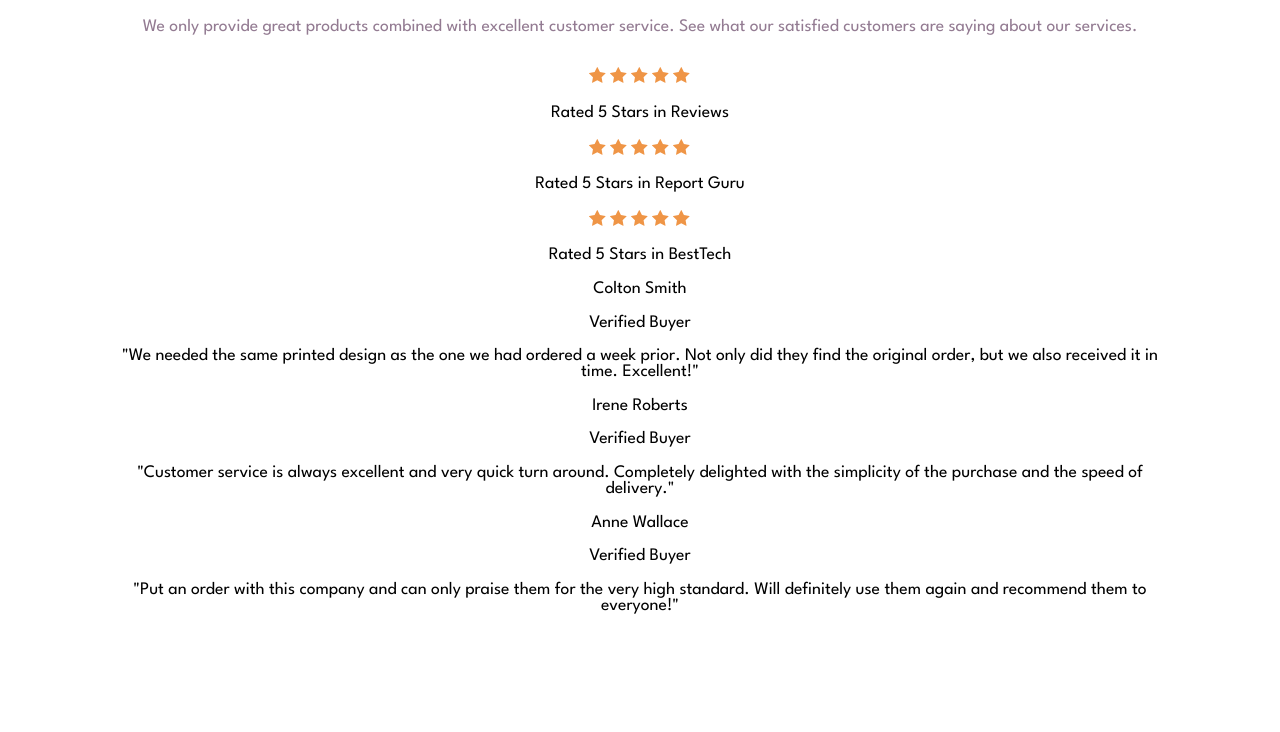
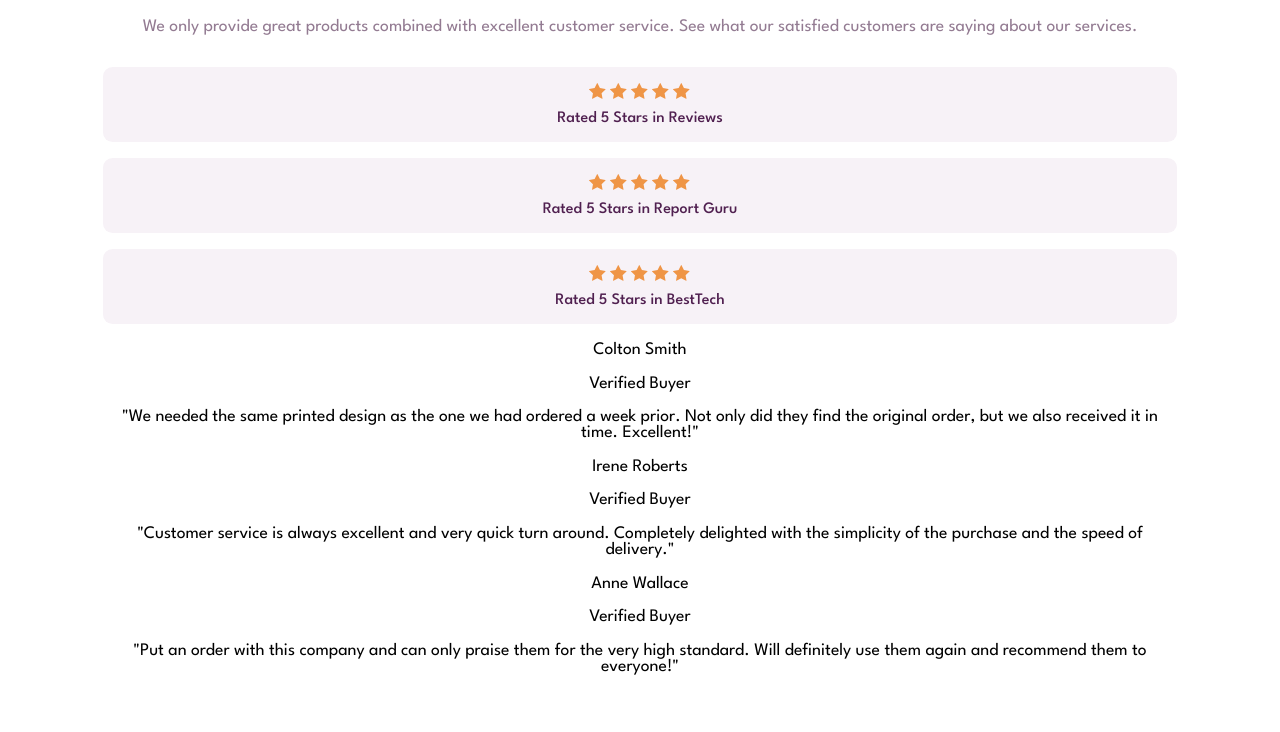
Before and after one commit to MartinsitoBritoDiaz/Social-Proof-Section, a plain HTML site: page index.html in a window 1280 px wide. Shown: the part 127-859 px from the top of the page. Before the commit the page ends 800 px from the top, so only its background shows below. Drawn offline with Linux system fonts and the light colour scheme.

Commit message:
Card rated completada en version movil

```diff
--- a/css/style.css
+++ b/css/style.css
@@ -24,7 +24,7 @@ h2{
     line-height: 2.5rem;
     font-size: 2.5rem;
 
-    font-weight: 500;
+    font-weight: 600;
     color: var(--Very-Dark-Magenta);
 }
 
@@ -45,6 +45,23 @@ p{
     color: var(---Dark-Grayish-Magenta);
 }
 
+.card-group{
+    display: flex;
+    flex-direction: column;
+    justify-content: space-around;
+    gap: 1rem;
+}
+
 .card-rated{
+    padding: 1rem 0 1rem 0;
+    border-radius: .6rem;
+    background-color: var(--Light-Grayish-Magenta);
+}
 
+.card-rated p{
+    color: var(--Very-Dark-Magenta);
+
+    font-size: 1rem;
+    font-weight: 500;
+    margin: 0.5rem 0 0 0;
 }
--- a/index.html
+++ b/index.html
@@ -32,6 +32,7 @@
           </p>
         </div>
 
+        <div class="card-group">
           <div class="card-rated">
             <div class="card-rated__icon">
               <svg width="17" height="16" xmlns="http://www.w3.org/2000/svg"><path d="M16.539 6.097a.297.297 0 00-.24-.202l-5.36-.779L8.542.26a.296.296 0 00-.53 0L5.613 5.117l-5.36.779a.297.297 0 00-.165.505l3.88 3.78-.917 5.34a.297.297 0 00.43.312l4.795-2.52 4.794 2.52a.296.296 0 00.43-.313l-.916-5.338L16.464 6.4c.08-.08.11-.197.075-.304z" fill="#EF9546" fill-rule="nonzero"/></svg>
@@ -52,6 +53,7 @@
             </div>
             <p>Rated 5 Stars in Report Guru</p>
           </div>
+
           <div class="card-rated">
             <div class="card-rated__icon">
               <svg width="17" height="16" xmlns="http://www.w3.org/2000/svg"><path d="M16.539 6.097a.297.297 0 00-.24-.202l-5.36-.779L8.542.26a.296.296 0 00-.53 0L5.613 5.117l-5.36.779a.297.297 0 00-.165.505l3.88 3.78-.917 5.34a.297.297 0 00.43.312l4.795-2.52 4.794 2.52a.296.296 0 00.43-.313l-.916-5.338L16.464 6.4c.08-.08.11-.197.075-.304z" fill="#EF9546" fill-rule="nonzero"/></svg>
@@ -61,6 +63,7 @@
               <svg width="17" height="16" xmlns="http://www.w3.org/2000/svg"><path d="M16.539 6.097a.297.297 0 00-.24-.202l-5.36-.779L8.542.26a.296.296 0 00-.53 0L5.613 5.117l-5.36.779a.297.297 0 00-.165.505l3.88 3.78-.917 5.34a.297.297 0 00.43.312l4.795-2.52 4.794 2.52a.296.296 0 00.43-.313l-.916-5.338L16.464 6.4c.08-.08.11-.197.075-.304z" fill="#EF9546" fill-rule="nonzero"/></svg>
             </div>
             <p>Rated 5 Stars in BestTech</p>
+          </div>
         </div>
 
         <div class="card-review">
```
Lines whose indentation alone changed are shown as unchanged.
